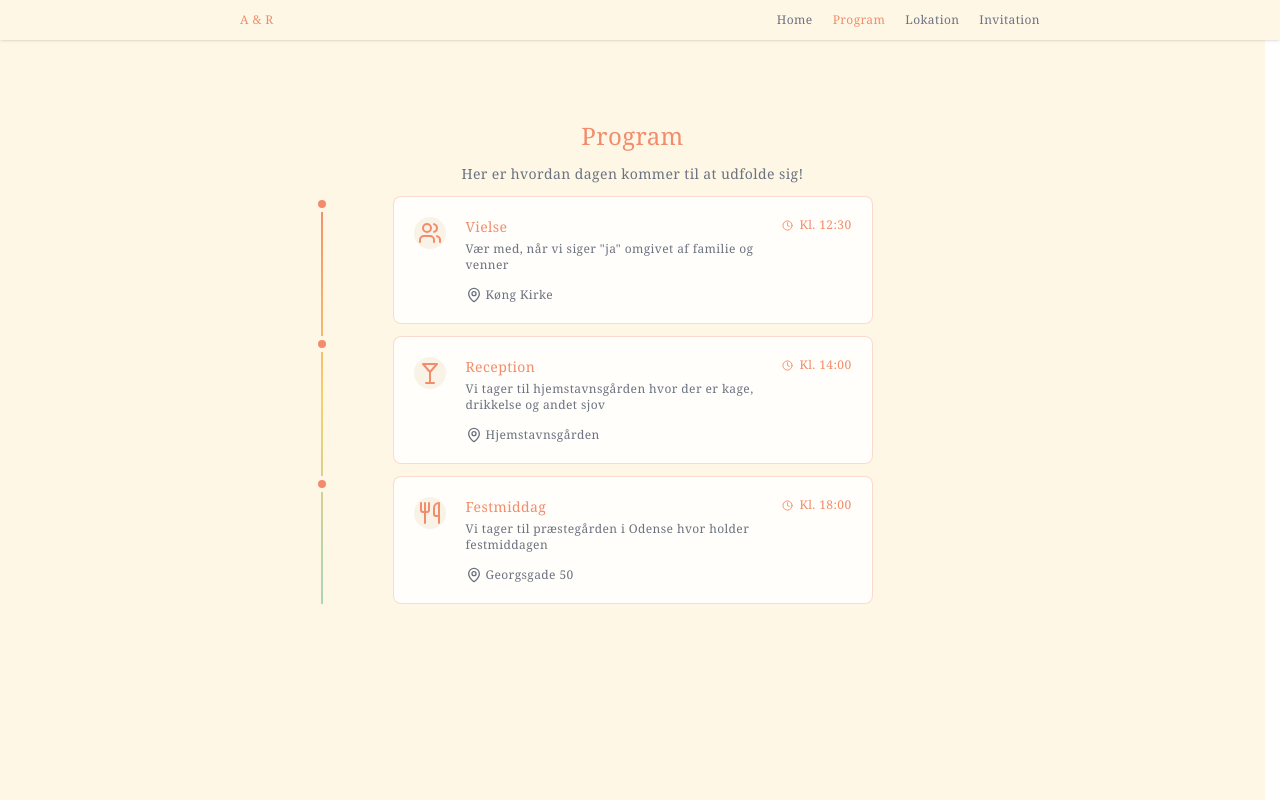
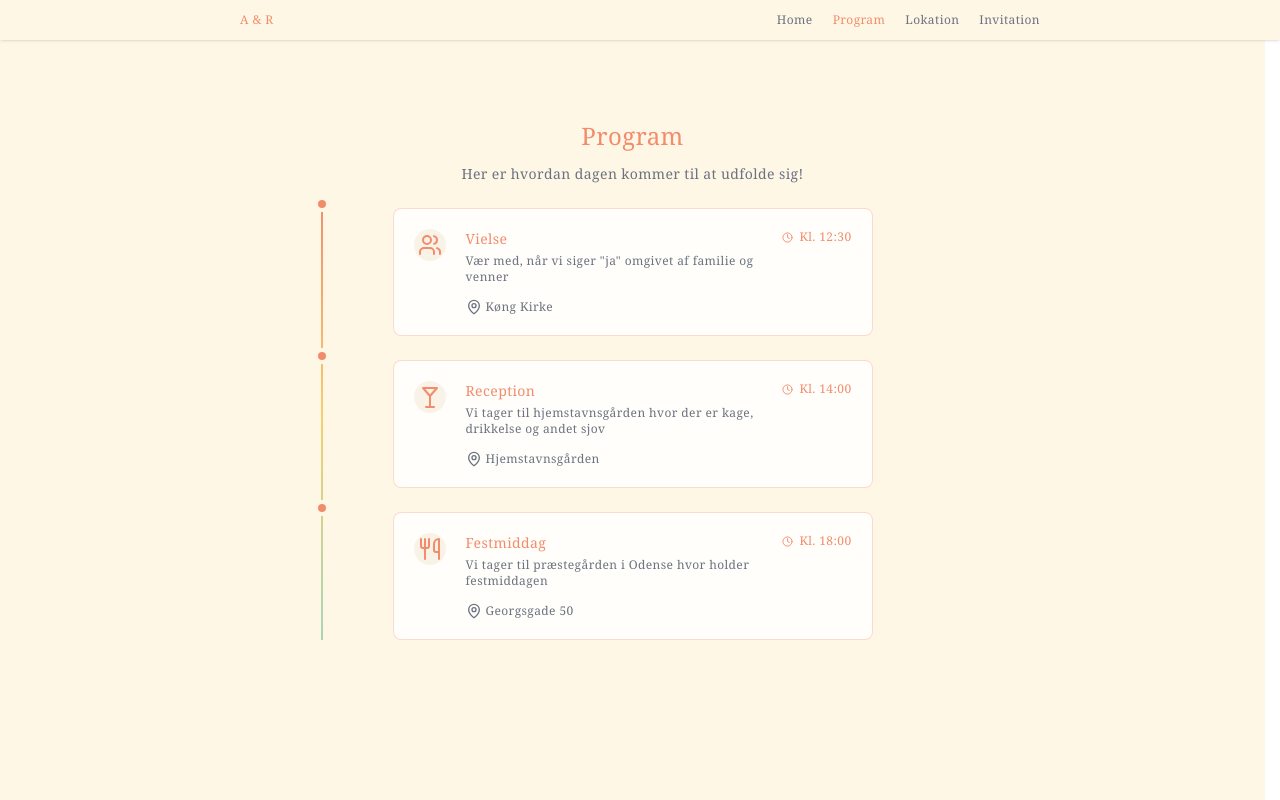
Before and after one commit to KatlaTL/wedding_application, a React (Vite) app: page /program in a window 1280 px wide. Built offline with nearby package versions, Linux system fonts and the light colour scheme.

Commit message:
added component for the gradient in the program component

```diff
--- a/src/pages/program/Program.tsx
+++ b/src/pages/program/Program.tsx
@@ -1,4 +1,6 @@
 import Section from "../../components/Section";
+import GradientLine from "./_components/GradientLine";
+import GradientLineDot from "./_components/GradientLineDot";
 import ProgramTile from "./_components/ProgramTile";
 import { Clock, MapPin, Camera, Users, Utensils, Martini, Music } from "lucide-react";
 
@@ -7,15 +9,12 @@ const Program = () => {
     return (
         <Section title="Program" description="Her er hvordan dagen kommer til at udfolde sig!">
             <div className="flex relative">
-                {/* Gradient line */}
-                <div className="absolute -left-18 top-0 bottom-0 w-0.5 gradient hidden md:block" />
+                <GradientLine />
 
                 <div className="flex flex-col gap-3 relative">
                     {/* TODO dynamic create the program */}
 
-                    <div className="space-y-8">
-                        {/* Gradient line dot */}
-                        <div className="absolute -left-[78.4px] w-4 h-4 bg-primary rounded-full border-4 border-background hidden md:block" />
+                    <GradientLineDot />
 
                     <ProgramTile
                         icon={Users}
@@ -24,10 +23,8 @@ const Program = () => {
                         location="Køng Kirke"
                         time="Kl. 12:30"
                     />
-                    </div>
 
-                    <div className="space-y-8">
-                        <div className="absolute -left-[78.4px] w-4 h-4 bg-primary rounded-full border-4 border-background hidden md:block" />
+                    <GradientLineDot />
 
                     <ProgramTile
                         icon={Martini}
@@ -36,10 +33,8 @@ const Program = () => {
                         location="Hjemstavnsgården"
                         time="Kl. 14:00"
                     />
-                    </div>
 
-                    <div className="space-y-8">
-                        <div className="absolute -left-[78.4px] w-4 h-4 bg-primary rounded-full border-4 border-background hidden md:block" />
+                    <GradientLineDot />
 
                     <ProgramTile
                         icon={Utensils}
@@ -48,7 +43,6 @@ const Program = () => {
                         location="Georgsgade 50"
                         time="Kl. 18:00"
                     />
-                    </div>
 
                 </div>
             </div>
--- /dev/null
+++ b/src/pages/program/_components/GradientLine.tsx
@@ -0,0 +1,6 @@
+
+const GradientLine = () => {
+    return <div className="absolute -left-18 top-0 bottom-0 w-0.5 gradient hidden md:block" />
+}
+
+export default GradientLine;
--- /dev/null
+++ b/src/pages/program/_components/GradientLineDot.tsx
@@ -0,0 +1,10 @@
+
+const GradientLineDot = () => {
+    return (
+        <div className="space-y-8">
+            <div className="absolute -left-[78.4px] w-4 h-4 bg-primary rounded-full border-4 border-background hidden md:block" />
+        </div>
+    )
+}
+
+export default GradientLineDot;
```
Lines whose indentation alone changed are shown as unchanged.
